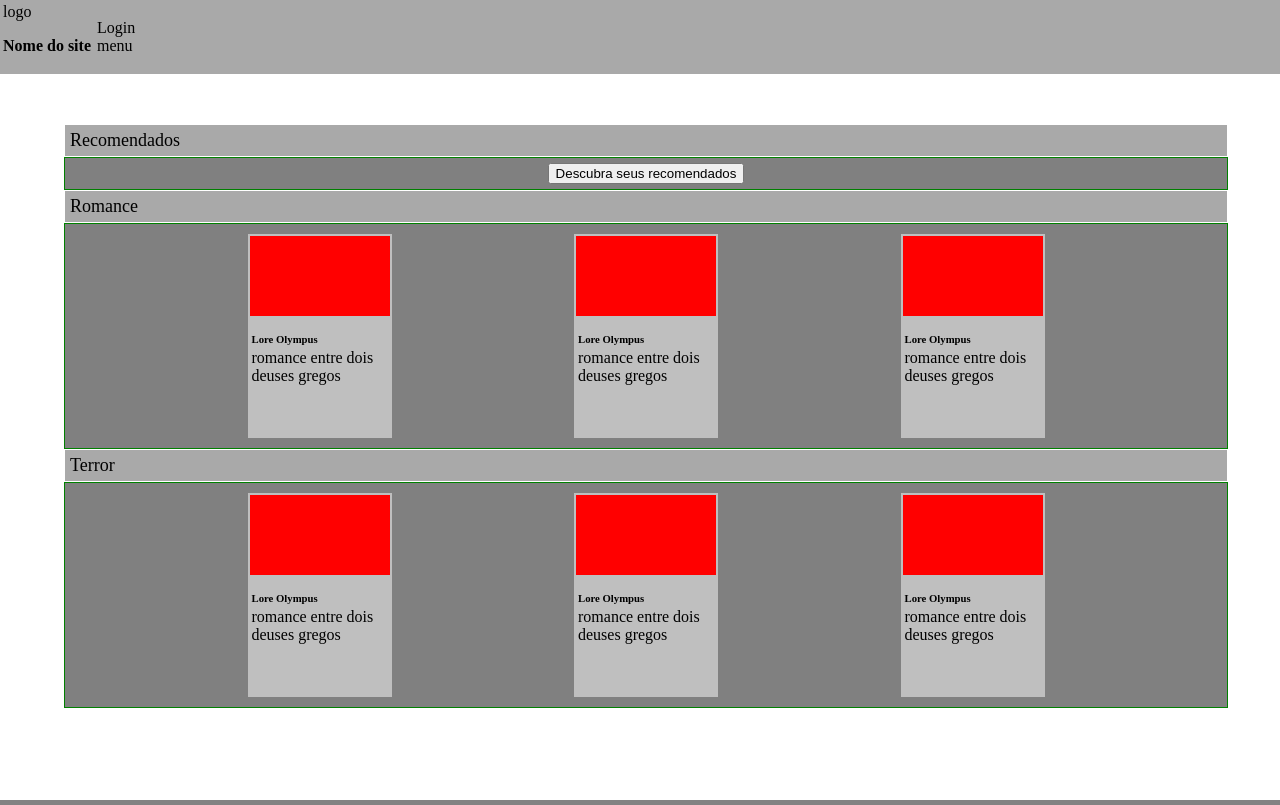
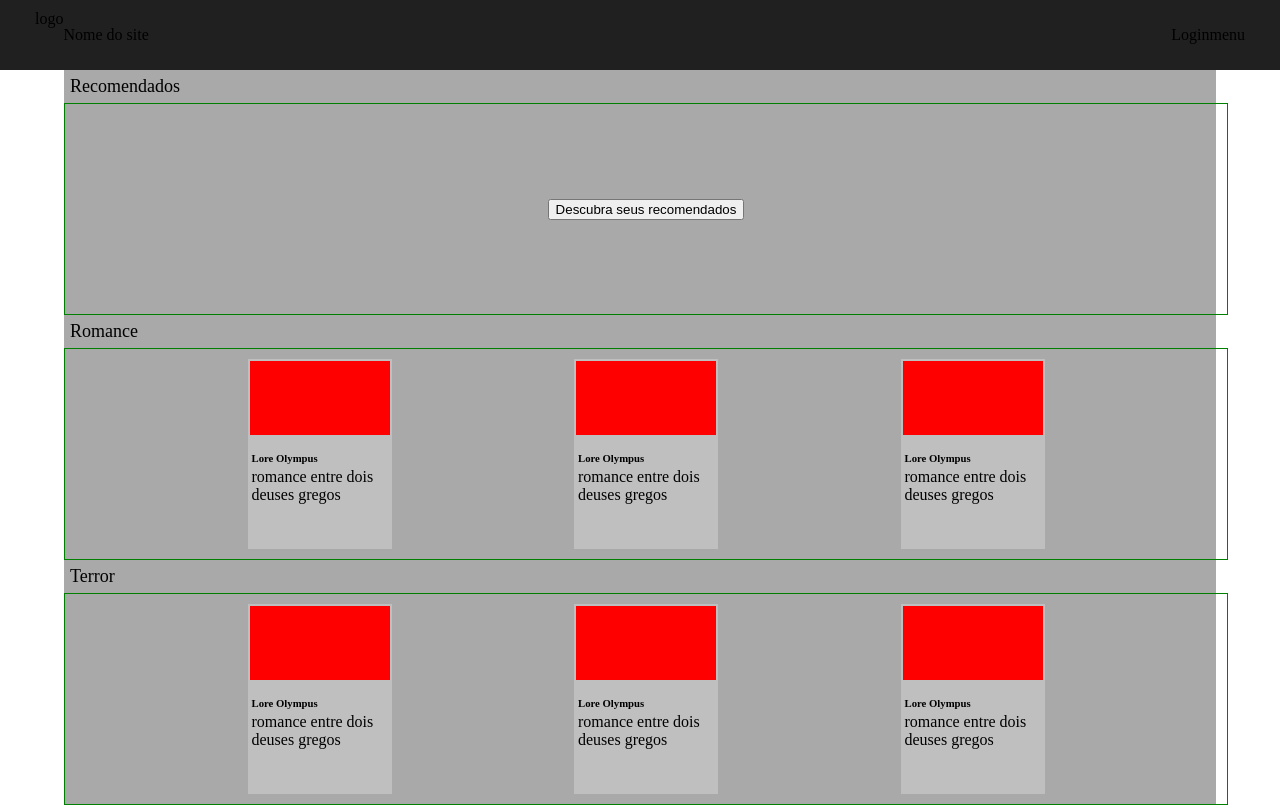
Before and after one commit to Luise79/Luise79.github.io, a PHP site: page /somativa/index.html in a window 1280 px wide. Run offline with PHP 8.4, Linux system fonts and the light colour scheme.

Commit message:
arrumei as cores

```diff
--- a/somativa/css/styleSom1.css
+++ b/somativa/css/styleSom1.css
@@ -1,22 +1,36 @@
+:root {
+    --mainColor: darkgray;
+}
+
 body {
     margin: 0;
 }
 
 .main {
+    background-color: var(--mainColor);
     margin-inline: 5%;
-    margin-top: 50px;
+    margin-top: 0px;
+}
+
+header {
+    position: sticky;
+    top: 0;
 }
 
 .cabecalho {
     display: flex;
     flex-direction: row;
     align-items: center;
-    background-color: darkgray;
+    justify-content: space-between;
+    background-color: rgb(32, 32, 32);
 }
 
 .itemCabecalho {
-    padding: 3px;
-    justify-content: space-around;
+    padding: 5px;
+    margin: 5px 30px;
+    display: flex;
+    flex-direction: row;
+    justify-content: space-evenly;
 }
 
 #titleLogo {
@@ -34,7 +48,6 @@ body {
     margin: 1px;
     padding: 5px;
     width: 100%;
-    background-color: darkgray;
 }
 
 .livros {
@@ -42,10 +55,9 @@ body {
     flex-direction: row;
     justify-content: space-evenly;
     width: 100%;
-    height: auto;
+    height: 200px;
     border: solid 1px green;
     padding: 5px;
-    background-color: gray;
 }
 
 .livro {
@@ -53,7 +65,7 @@ body {
     flex-direction: column;
     justify-content: flex-start;
     width: 140px;
-    height: 200px;
+    height: auto;
     padding: 2px;
     margin: 5px;
     background-color: #bfbfbf;;
@@ -78,6 +90,5 @@ body {
 }
 
 #buttonRecomendados {
-    display: block;
-    margin-inline: auto;
+    margin: auto;
 }
--- a/somativa/index.html
+++ b/somativa/index.html
@@ -11,7 +11,7 @@
         <div class="cabecalho">
             <div class="itemCabecalho">
                 <span id="imageLogo" class="itemLogo">logo</span>
-                <h3 id="titleLogo" class="itemLogo">Nome do site</h3>
+                <p id="titleLogo" class="itemLogo">Nome do site</p>
             </div>
             <div class="itemCabecalho">
                 <span class="itemCabecalhoFim">Login</span>
```
